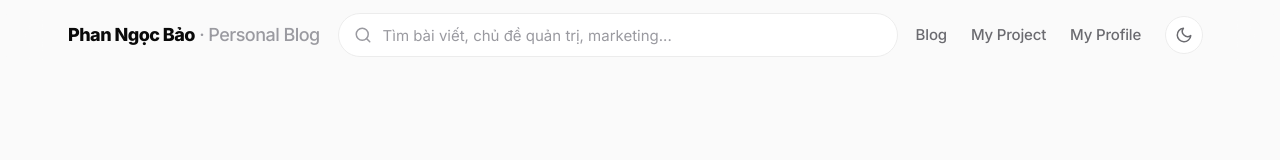
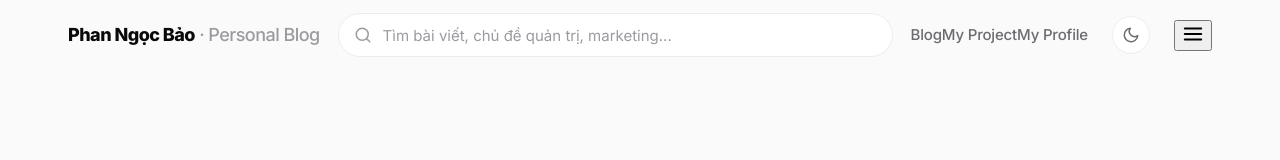
Before and after one commit to baoback/phanngocbao-website, a Next.js app in the folder website/: page / in a window 1280 px wide. Shown: the top 160 px of the page. Built offline with nearby package versions, Linux system fonts and the light colour scheme.

Commit message:
Add files via upload

```diff
--- a/website/app/components/Header.jsx
+++ b/website/app/components/Header.jsx
@@ -1,6 +1,6 @@
 'use client';
 
-import { useEffect, useState } from 'react';
+import { useEffect, useRef, useState } from 'react';
 import Link from 'next/link';
 import ThemeToggle from './ThemeToggle';
 import SearchBox from './SearchBox';
@@ -15,6 +15,8 @@ export default function Header({
   searchPlaceholder,
 }) {
   const [scrolled, setScrolled] = useState(false);
+  const [menuOpen, setMenuOpen] = useState(false);
+  const navRef = useRef(null);
 
   useEffect(() => {
     const onScroll = () => setScrolled(window.scrollY > 8);
@@ -23,20 +25,56 @@ export default function Header({
     return () => window.removeEventListener('scroll', onScroll);
   }, []);
 
+  // Đóng menu khi bấm ra ngoài hoặc nhấn Esc
+  useEffect(() => {
+    if (!menuOpen) return undefined;
+    const onDoc = (e) => { if (navRef.current && !navRef.current.contains(e.target)) setMenuOpen(false); };
+    const onKey = (e) => { if (e.key === 'Escape') setMenuOpen(false); };
+    document.addEventListener('mousedown', onDoc);
+    document.addEventListener('keydown', onKey);
+    return () => { document.removeEventListener('mousedown', onDoc); document.removeEventListener('keydown', onKey); };
+  }, [menuOpen]);
+
+  const close = () => setMenuOpen(false);
+
   return (
     <header className={`site-header${scrolled ? ' scrolled' : ''}`}>
       <div className="container header-inner">
-        <Link href="/" className="brand">
+        <Link href="/" className="brand" onClick={close}>
           {brandName}<span> · {brandSuffix}</span>
         </Link>
 
         <SearchBox index={searchIndex} placeholder={searchPlaceholder} />
 
-        <nav className="nav">
-          <Link href="/"><span className="nav-text">{navBlog}</span></Link>
-          <Link href="/portfolio">{navProjects}</Link>
-          <Link href="/about">{navAbout}</Link>
+        <nav className="nav" ref={navRef}>
+          <div className={`nav-links${menuOpen ? ' open' : ''}`}>
+            <Link href="/" onClick={close}>{navBlog}</Link>
+            <Link href="/portfolio" onClick={close}>{navProjects}</Link>
+            <Link href="/about" onClick={close}>{navAbout}</Link>
+          </div>
           <ThemeToggle />
+          <button
+            type="button"
+            className="nav-toggle"
+            aria-label="Mở menu"
+            aria-expanded={menuOpen}
+            onClick={() => setMenuOpen((v) => !v)}
+          >
+            <svg width="22" height="22" viewBox="0 0 24 24" fill="none" stroke="currentColor" strokeWidth="2" strokeLinecap="round">
+              {menuOpen ? (
+                <>
+                  <line x1="18" y1="6" x2="6" y2="18" />
+                  <line x1="6" y1="6" x2="18" y2="18" />
+                </>
+              ) : (
+                <>
+                  <line x1="3" y1="6" x2="21" y2="6" />
+                  <line x1="3" y1="12" x2="21" y2="12" />
+                  <line x1="3" y1="18" x2="21" y2="18" />
+                </>
+              )}
+            </svg>
+          </button>
         </nav>
       </div>
     </header>
```
